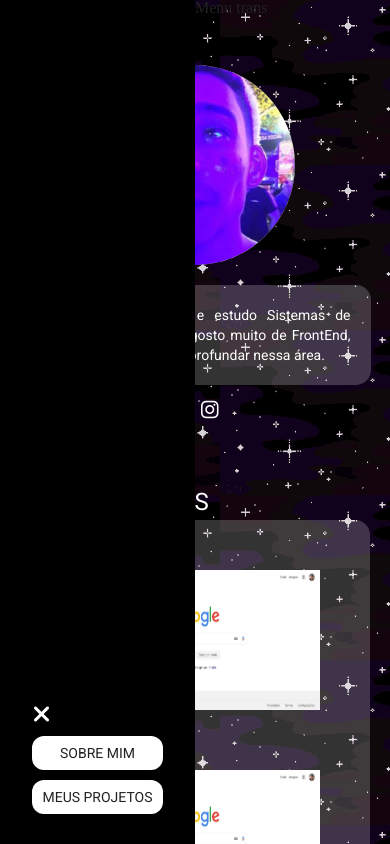
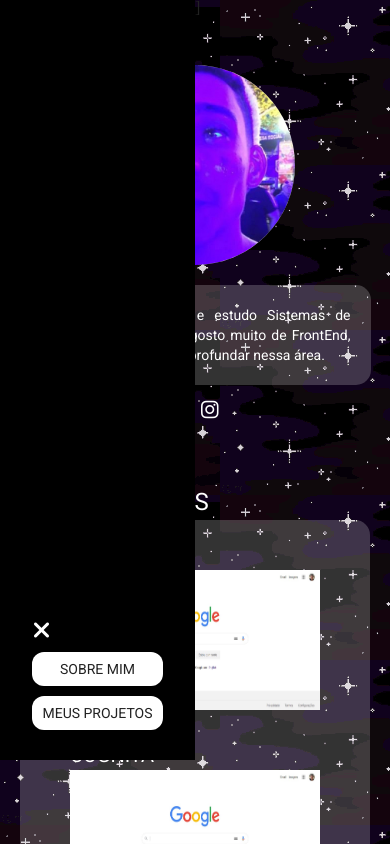
Before and after one commit to danieldoliveira3/meusite, a React (Create React App) app: page / in a window 390 px wide. Both pictures are taken after a click on the element 30 px from the left and 32 px from the top of the page. Shown: the top 844 px of the page. Built offline with nearby package versions, Linux system fonts and the light colour scheme.

Commit message:
menu done

```diff
--- a/src/components/Wrap/components/Menu/index.js
+++ b/src/components/Wrap/components/Menu/index.js
@@ -25,9 +25,7 @@ class Menu extends Component {
                 </ul>
               </s.MenuLinks>
             </s.MenuPreto>
-            <s.MenuTransparent onClick={this.showMenu}>
-              Menu trans
-            </s.MenuTransparent>
+            <s.MenuTransparent onClick={this.showMenu}>]</s.MenuTransparent>
           </>
         ) : (
           <s.Menu onClick={this.showMenu}>
--- a/src/components/Wrap/components/Menu/style.js
+++ b/src/components/Wrap/components/Menu/style.js
@@ -18,7 +18,7 @@ export const Menu = styled.div`
 
 export const MenuPreto = styled.div`
   width: 50%;
-  height: 100vh;
+  height: calc(100vh - 10vh);
 
   display: flex;
   justify-content: center;
```
